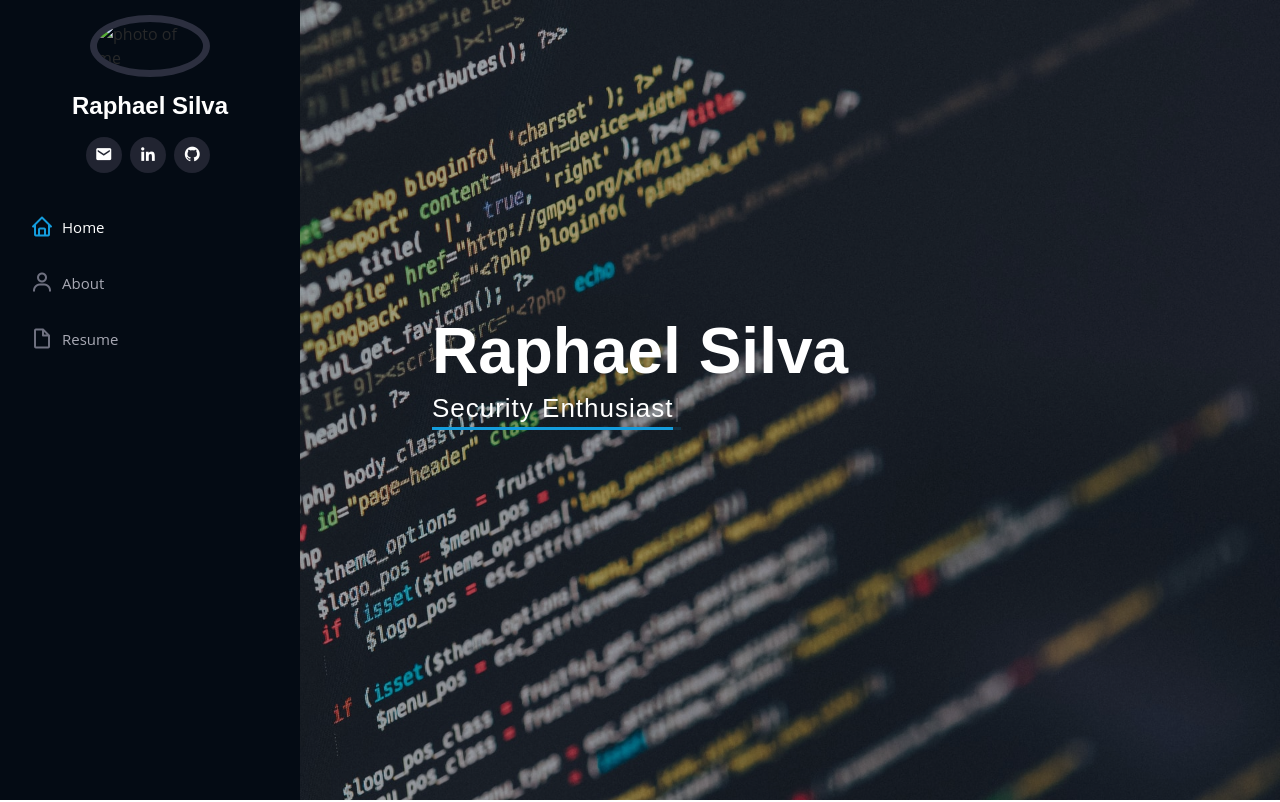
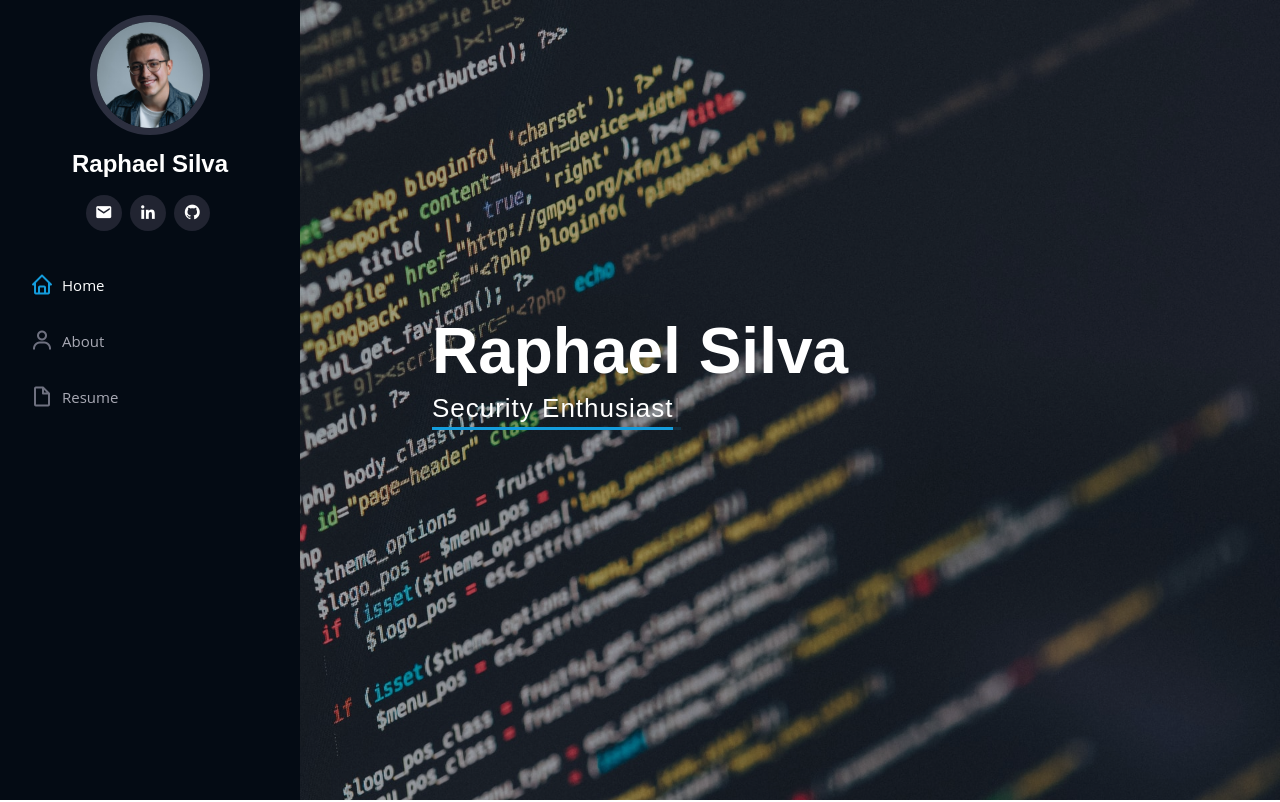
Before and after one commit to RaphaelCSSilva/mywebsite, a plain HTML site: page static/index.html in a window 1280 px wide. Shown: the top 802 px of the page. Drawn offline with nearby package versions, Linux system fonts and the light colour scheme.

Commit message:
Fix image typo

```diff
--- a/static/index.html
+++ b/static/index.html
@@ -37,7 +37,7 @@
     <div class="d-flex flex-column">
 
       <div class="profile">
-        <img src="assets/img/profile-small.jpeg" alt="photo of me" class="img-fluid rounded-circle">
+        <img src="assets/img/profile-small.jpg" alt="photo of me" class="img-fluid rounded-circle">
         <h1 class="text-light"><a href="index.html">Raphael Silva</a></h1>
         <div class="social-links mt-3 text-center">
           <a href="mailto:raphaelcabidelli20@gmail.com" target="_blank" class="email"><i
```
